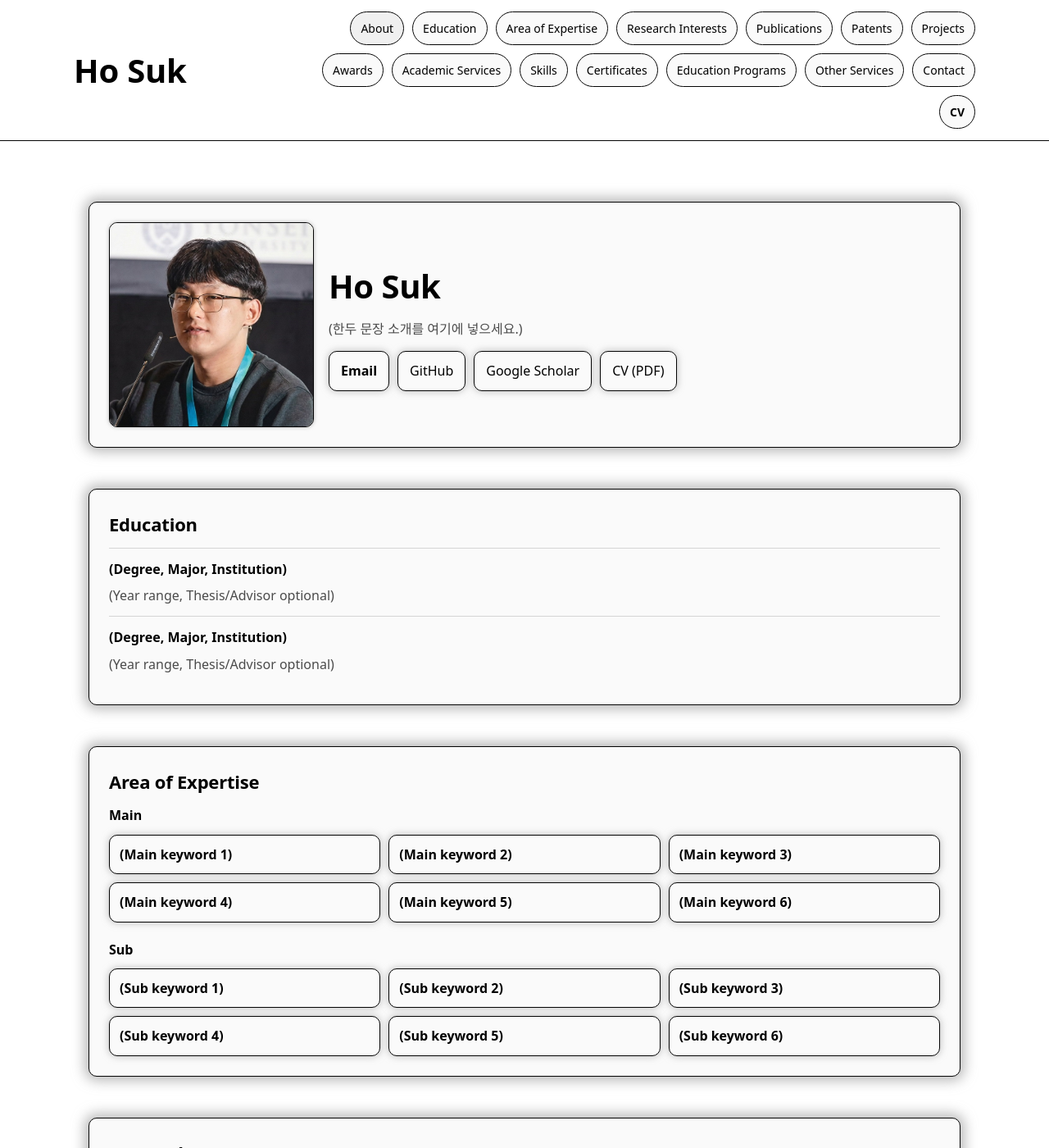
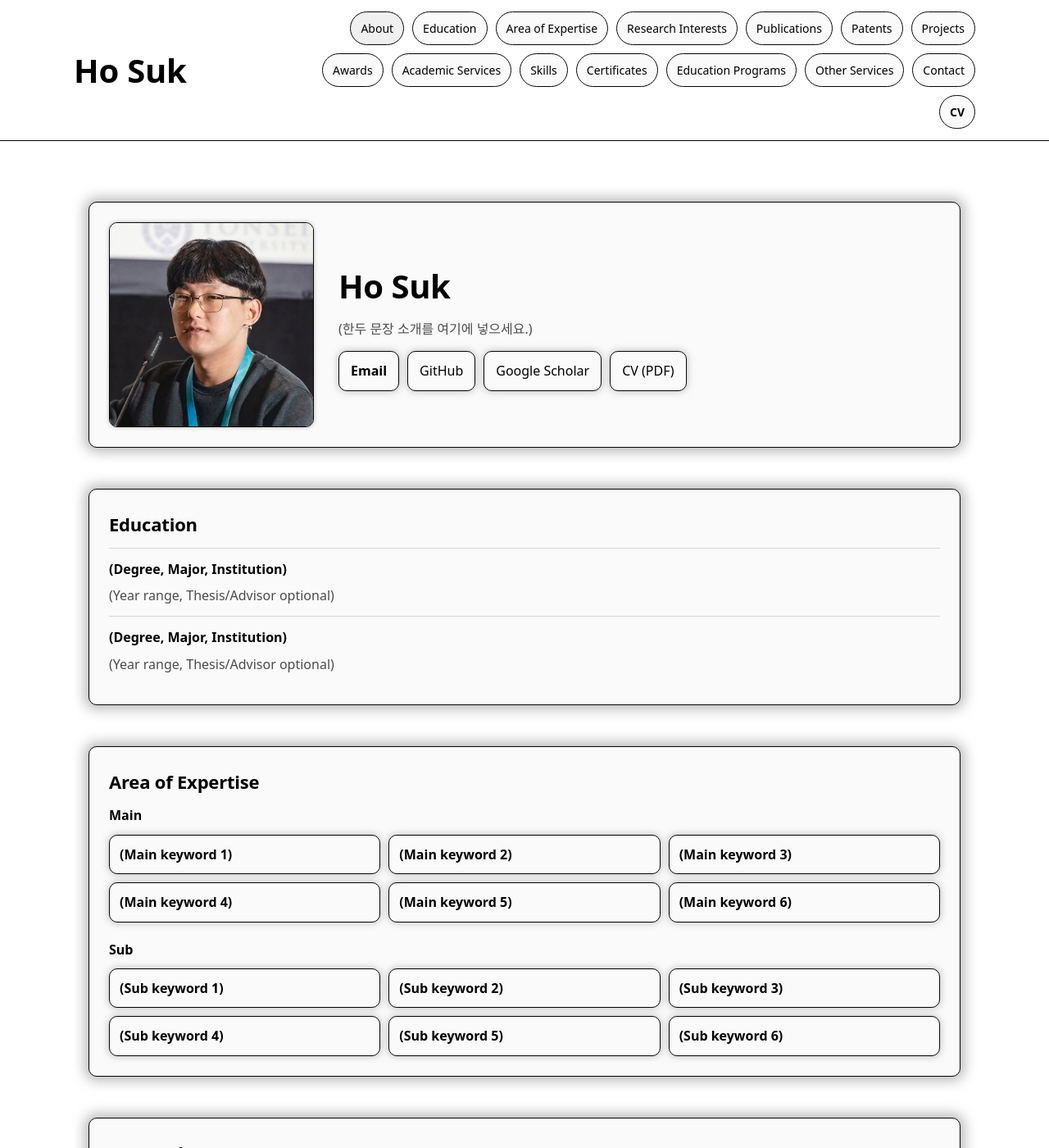
Before and after one commit to ho-suk-93/ho-suk-93.github.io, a Jekyll site: the page built from index.md, in a window 1280 px wide and 1400 px high. Shown: the whole window at 82% size. Built offline with Jekyll 4.4.1, drawn with Linux system fonts in a browser that asks for light colours.

Commit message:
Update style.scss

```diff
--- a/assets/css/style.scss
+++ b/assets/css/style.scss
@@ -143,7 +143,7 @@ a:hover{ text-decoration:underline; }
 /* Hero layout */
 .hero-inner{
   display:grid;
-  gap:18px;
+  gap:30px; /* avatar와 hero-inner 사이의 간격 */
 }
 @media (min-width: 860px){
   .hero-inner{
```
